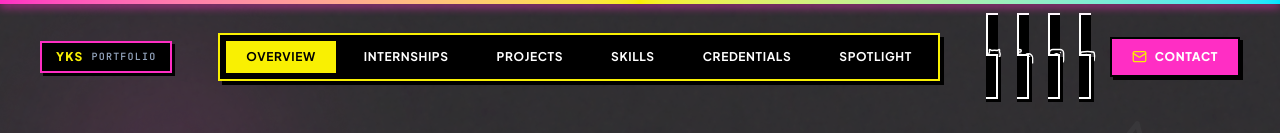
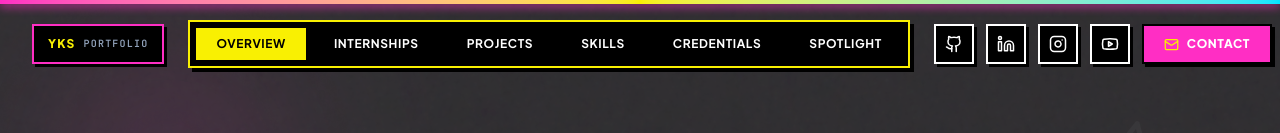
Before and after one commit to yashMsingh/portfolio, a React (Vite) app: page / in a window 1280 px wide. Shown: the top 133 px of the page. Built offline with nearby package versions, Linux system fonts and the light colour scheme.

Commit message:
fix: set fixed square aspect ratio and flex alignment for header action buttons

```diff
--- a/src/components/Header.tsx
+++ b/src/components/Header.tsx
@@ -54,17 +54,17 @@ export default function Header({ activeSection }: HeaderProps) {
         transition={{ type: "spring", stiffness: 100, damping: 20, delay: 1.5 }}
         className={`fixed top-0 left-0 right-0 z-50 transition-all duration-300 ${
           isScrolled
-            ? "glass-panel rounded-none border-b-2 border-b-[var(--color-neon-magenta)] py-3.5 shadow-[0_4px_0_0_rgba(0,0,0,1)] bg-[var(--color-wall-dark)]/95"
-            : "bg-transparent py-6"
+            ? "glass-panel rounded-none border-b-2 border-b-[var(--color-neon-magenta)] py-3 shadow-[0_4px_0_0_rgba(0,0,0,1)] bg-[var(--color-wall-dark)]/95"
+            : "bg-transparent py-5"
         }`}
       >
-        <div className="max-w-[1400px] mx-auto px-4 md:px-10">
+        <div className="max-w-[1400px] mx-auto px-4 md:px-8">
           <div className="flex items-center justify-between gap-6 w-full">
             {/* Left Brand Badge */}
-            <div className="hidden md:flex items-center">
+            <div className="hidden md:flex items-center shrink-0">
               <button
                 onClick={() => scrollToSection("overview")}
-                className="flex items-center gap-2 px-3.5 py-1.5 bg-black border-2 border-[var(--color-neon-magenta)] text-white font-extrabold text-xs tracking-widest uppercase shadow-[3px_3px_0_0_rgba(0,0,0,1)] hover:bg-[var(--color-neon-magenta)] hover:text-black transition-all cursor-pointer"
+                className="flex items-center gap-2 px-3.5 h-10 bg-black border-2 border-[var(--color-neon-magenta)] text-white font-extrabold text-xs tracking-widest uppercase shadow-[3px_3px_0_0_rgba(0,0,0,1)] hover:bg-[var(--color-neon-magenta)] hover:text-black transition-all cursor-pointer"
               >
                 <span className="text-[var(--color-acid-yellow)]">YKS</span>
                 <span className="text-[10px] text-slate-400 font-mono">PORTFOLIO</span>
@@ -80,7 +80,7 @@ export default function Header({ activeSection }: HeaderProps) {
                     <button
                       key={item.id}
                       onClick={() => scrollToSection(item.id)}
-                      className={`relative px-4 lg:px-5 py-2 rounded-none font-display text-xs font-bold tracking-wider uppercase transition-colors cursor-pointer ${
+                      className={`relative px-4 lg:px-5 h-8 flex items-center justify-center rounded-none font-display text-xs font-bold tracking-wider uppercase transition-colors cursor-pointer ${
                         isActive ? "text-black" : "text-white hover:text-[var(--color-neon-cyan)]"
                       }`}
                     >
@@ -99,16 +99,16 @@ export default function Header({ activeSection }: HeaderProps) {
             </div>
 
             {/* Action Buttons (Right) */}
-            <div className="hidden md:flex items-center justify-end gap-3.5">
+            <div className="hidden md:flex items-center justify-end gap-3 shrink-0">
               <Magnetic intensity={0.2}>
                 <a
                   href={resumeData.github}
                   target="_blank"
                   rel="noreferrer referrer"
-                  className="p-2.5 rounded-none bg-black border-2 border-white text-white hover:border-[var(--color-neon-cyan)] hover:text-[var(--color-neon-cyan)] shadow-[3px_3px_0_0_rgba(0,0,0,1)] transition-all duration-200 hover:-translate-y-0.5"
+                  className="w-10 h-10 flex items-center justify-center shrink-0 rounded-none bg-black border-2 border-white text-white hover:border-[var(--color-neon-cyan)] hover:text-[var(--color-neon-cyan)] shadow-[3px_3px_0_0_rgba(0,0,0,1)] transition-all duration-200 hover:-translate-y-0.5"
                   aria-label="GitHub Profile"
                 >
-                  <Github size={17} />
+                  <Github size={18} />
                 </a>
               </Magnetic>
               <Magnetic intensity={0.2}>
@@ -116,10 +116,10 @@ export default function Header({ activeSection }: HeaderProps) {
                   href={resumeData.linkedin}
                   target="_blank"
                   rel="noreferrer referrer"
-                  className="p-2.5 rounded-none bg-black border-2 border-white text-white hover:border-[var(--color-neon-cyan)] hover:text-[var(--color-neon-cyan)] shadow-[3px_3px_0_0_rgba(0,0,0,1)] transition-all duration-200 hover:-translate-y-0.5"
+                  className="w-10 h-10 flex items-center justify-center shrink-0 rounded-none bg-black border-2 border-white text-white hover:border-[var(--color-neon-cyan)] hover:text-[var(--color-neon-cyan)] shadow-[3px_3px_0_0_rgba(0,0,0,1)] transition-all duration-200 hover:-translate-y-0.5"
                   aria-label="LinkedIn Profile"
                 >
-                  <Linkedin size={17} />
+                  <Linkedin size={18} />
                 </a>
               </Magnetic>
               {resumeData.instagram && (
@@ -128,10 +128,10 @@ export default function Header({ activeSection }: HeaderProps) {
                     href={resumeData.instagram}
                     target="_blank"
                     rel="noreferrer referrer"
-                    className="p-2.5 rounded-none bg-black border-2 border-white text-white hover:border-[var(--color-neon-cyan)] hover:text-[var(--color-neon-cyan)] shadow-[3px_3px_0_0_rgba(0,0,0,1)] transition-all duration-200 hover:-translate-y-0.5"
+                    className="w-10 h-10 flex items-center justify-center shrink-0 rounded-none bg-black border-2 border-white text-white hover:border-[var(--color-neon-cyan)] hover:text-[var(--color-neon-cyan)] shadow-[3px_3px_0_0_rgba(0,0,0,1)] transition-all duration-200 hover:-translate-y-0.5"
                     aria-label="Instagram Profile"
                   >
-                    <Instagram size={17} />
+                    <Instagram size={18} />
                   </a>
                 </Magnetic>
               )}
@@ -141,10 +141,10 @@ export default function Header({ activeSection }: HeaderProps) {
                     href={resumeData.youtube}
                     target="_blank"
                     rel="noreferrer referrer"
-                    className="p-2.5 rounded-none bg-black border-2 border-white text-white hover:border-[var(--color-neon-cyan)] hover:text-[var(--color-neon-cyan)] shadow-[3px_3px_0_0_rgba(0,0,0,1)] transition-all duration-200 hover:-translate-y-0.5"
+                    className="w-10 h-10 flex items-center justify-center shrink-0 rounded-none bg-black border-2 border-white text-white hover:border-[var(--color-neon-cyan)] hover:text-[var(--color-neon-cyan)] shadow-[3px_3px_0_0_rgba(0,0,0,1)] transition-all duration-200 hover:-translate-y-0.5"
                     aria-label="YouTube Channel"
                   >
-                    <Youtube size={17} />
+                    <Youtube size={18} />
                   </a>
                 </Magnetic>
               )}
@@ -152,7 +152,7 @@ export default function Header({ activeSection }: HeaderProps) {
               <Magnetic intensity={0.1}>
                 <a
                   href={`mailto:${resumeData.email}`}
-                  className="flex items-center gap-2 px-5 py-2.5 bg-[var(--color-neon-magenta)] text-white hover:bg-[var(--color-deep-purple)] border-2 border-black text-xs uppercase font-extrabold tracking-wider rounded-none shadow-[3px_3px_0_0_rgba(0,0,0,1)] transition-all duration-200 hover:-translate-y-0.5"
+                  className="h-10 px-5 flex items-center justify-center gap-2 shrink-0 bg-[var(--color-neon-magenta)] text-white hover:bg-[var(--color-deep-purple)] border-2 border-black text-xs uppercase font-extrabold tracking-wider rounded-none shadow-[3px_3px_0_0_rgba(0,0,0,1)] transition-all duration-200 hover:-translate-y-0.5"
                 >
                   <Mail size={15} className="text-[var(--color-acid-yellow)]" />
                   <span>Contact</span>
@@ -164,7 +164,7 @@ export default function Header({ activeSection }: HeaderProps) {
             <div className="flex md:hidden items-center gap-2 ml-auto">
               <button
                 onClick={() => setMobileMenuOpen(!mobileMenuOpen)}
-                className="p-2.5 text-white hover:text-[var(--color-neon-magenta)] bg-black border-2 border-white rounded-none cursor-pointer transition-colors flex items-center justify-center shadow-[3px_3px_0_0_rgba(0,0,0,1)]"
+                className="w-10 h-10 flex items-center justify-center shrink-0 text-white hover:text-[var(--color-neon-magenta)] bg-black border-2 border-white rounded-none cursor-pointer transition-colors shadow-[3px_3px_0_0_rgba(0,0,0,1)]"
                 aria-label="Toggle Menu"
               >
                 {mobileMenuOpen ? <X size={20} /> : <Menu size={20} />}
@@ -209,7 +209,7 @@ export default function Header({ activeSection }: HeaderProps) {
                     href={resumeData.github}
                     target="_blank"
                     rel="noreferrer referrer"
-                    className="p-2.5 rounded-none bg-black border-2 border-[var(--color-neon-magenta)] text-[var(--color-neon-magenta)] hover:bg-[var(--color-neon-magenta)] hover:text-black transition-colors"
+                    className="w-10 h-10 flex items-center justify-center shrink-0 rounded-none bg-black border-2 border-[var(--color-neon-magenta)] text-[var(--color-neon-magenta)] hover:bg-[var(--color-neon-magenta)] hover:text-black transition-colors"
                   >
                     <Github size={18} />
                   </a>
@@ -217,7 +217,7 @@ export default function Header({ activeSection }: HeaderProps) {
                     href={resumeData.linkedin}
                     target="_blank"
                     rel="noreferrer referrer"
-                    className="p-2.5 rounded-none bg-black border-2 border-[var(--color-neon-cyan)] text-[var(--color-neon-cyan)] hover:bg-[var(--color-neon-cyan)] hover:text-black transition-colors"
+                    className="w-10 h-10 flex items-center justify-center shrink-0 rounded-none bg-black border-2 border-[var(--color-neon-cyan)] text-[var(--color-neon-cyan)] hover:bg-[var(--color-neon-cyan)] hover:text-black transition-colors"
                   >
                     <Linkedin size={18} />
                   </a>
@@ -226,7 +226,7 @@ export default function Header({ activeSection }: HeaderProps) {
                       href={resumeData.instagram}
                       target="_blank"
                       rel="noreferrer referrer"
-                      className="p-2.5 rounded-none bg-black border-2 border-[var(--color-spray-orange)] text-[var(--color-spray-orange)] hover:bg-[var(--color-spray-orange)] hover:text-black transition-colors"
+                      className="w-10 h-10 flex items-center justify-center shrink-0 rounded-none bg-black border-2 border-[var(--color-spray-orange)] text-[var(--color-spray-orange)] hover:bg-[var(--color-spray-orange)] hover:text-black transition-colors"
                     >
                       <Instagram size={18} />
                     </a>
@@ -236,7 +236,7 @@ export default function Header({ activeSection }: HeaderProps) {
                       href={resumeData.youtube}
                       target="_blank"
                       rel="noreferrer referrer"
-                      className="p-2.5 rounded-none bg-black border-2 border-red-500 text-red-500 hover:bg-red-500 hover:text-white transition-colors"
+                      className="w-10 h-10 flex items-center justify-center shrink-0 rounded-none bg-black border-2 border-red-500 text-red-500 hover:bg-red-500 hover:text-white transition-colors"
                     >
                       <Youtube size={18} />
                     </a>
@@ -245,7 +245,7 @@ export default function Header({ activeSection }: HeaderProps) {
 
                 <a
                   href={`mailto:${resumeData.email}`}
-                  className="flex items-center gap-2 px-5 py-2.5 bg-[var(--color-acid-yellow)] text-xs font-bold uppercase rounded-none border-2 border-black text-black shadow-[2px_2px_0_0_rgba(0,0,0,1)]"
+                  className="h-10 px-5 flex items-center justify-center gap-2 bg-[var(--color-acid-yellow)] text-xs font-bold uppercase rounded-none border-2 border-black text-black shadow-[2px_2px_0_0_rgba(0,0,0,1)]"
                 >
                   <Mail size={14} />
                   <span>Get in Touch</span>
--- a/src/components/ui/Magnetic.tsx
+++ b/src/components/ui/Magnetic.tsx
@@ -4,9 +4,10 @@ import { motion } from "motion/react";
 interface MagneticProps {
   children: ReactElement;
   intensity?: number;
+  className?: string;
 }
 
-export default function Magnetic({ children, intensity = 0.3 }: MagneticProps) {
+export default function Magnetic({ children, intensity = 0.3, className = "" }: MagneticProps) {
   const ref = useRef<HTMLDivElement>(null);
   const [position, setPosition] = useState({ x: 0, y: 0 });
 
@@ -30,7 +31,7 @@ export default function Magnetic({ children, intensity = 0.3 }: MagneticProps) {
       onMouseLeave={reset}
       animate={{ x: position.x, y: position.y }}
       transition={{ type: "spring", stiffness: 150, damping: 15, mass: 0.1 }}
-      className="inline-block"
+      className={`inline-flex items-center shrink-0 ${className}`}
     >
       {children}
     </motion.div>
```
